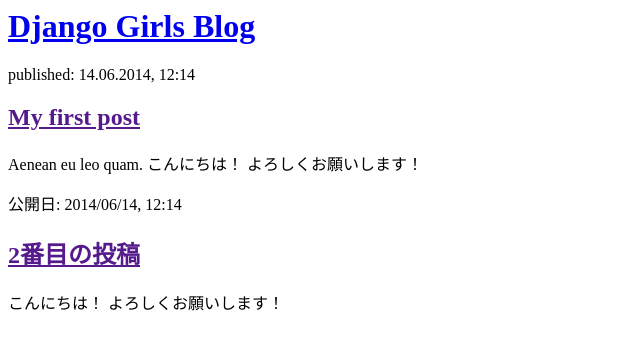
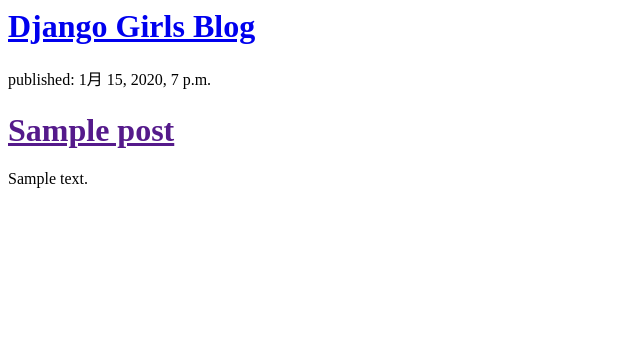
Before and after one commit to gamer0819/my-first-blog, a Django app: template blog/templates/blog/post_list.html in a window 1280 px wide. Shown: the top 350 px of the page, without its empty margins (0-640 px from the left). Run offline with Django 3.2, Linux system fonts and the light colour scheme; the template is opened without the code that fills it: values that come from a table or form of the project are taken from there, others are empty; tables that the repository leaves empty hold one stand-in row (values such as "Sample post").

Commit message:
Modified templates to display posts from database

```diff
--- a/blog/models.py
+++ b/blog/models.py
@@ -1,17 +1,17 @@
 from django.db import models
 from django.utils import timezone
 
+
 class Post(models.Model):
-	author = models.ForeignKey('auth.User', on_delete=models.CASCADE)
-	title = models.CharField(max_length=200)
-	text = models.TextField(
-		default=timezone.now)
-	created_date = models.DateTimeField(
-		blank=True, null=True)
+    author = models.ForeignKey('auth.User', on_delete=models.CASCADE)
+    title = models.CharField(max_length=200)
+    text = models.TextField()
+    created_date = models.DateTimeField(default=timezone.now)
+    published_date = models.DateTimeField(blank=True, null=True)
 
-	def publish(self):
-		self.published_date = timezone.now()
-		self.save()
+    def publish(self):
+        self.published_date = timezone.now()
+        self.save()
 
-	def __str__(self):
-		return self.title
+    def __str__(self):
+        return self.title
--- a/blog/templates/blog/post_list.html
+++ b/blog/templates/blog/post_list.html
@@ -7,16 +7,12 @@
             <h1><a href="/">Django Girls Blog</a></h1>
         </div>
 
-        <div>
-            <p>published: 14.06.2014, 12:14</p>
-            <h2><a href="">My first post</a></h2>
-            <p>Aenean eu leo quam. こんにちは！ よろしくお願いします！ </p>
-        </div>
-
-        <div>
-            <p>公開日: 2014/06/14, 12:14</p>
-            <h2><a href="">2番目の投稿</a></h2>
-            <p> こんにちは！ よろしくお願いします！ </p>
-        </div>
+        {% for post in posts %}
+        	<div>
+        		<p>published: {{post.published_date}}</p>
+        		<h1><a href="">{{post.title}}</a></h1>
+        		<p>{{post.text|linebreaksbr}}</p>
+        	</div>
+        {% endfor %}
     </body>
 </html>
--- a/blog/views.py
+++ b/blog/views.py
@@ -1,4 +1,7 @@
 from django.shortcuts import render
+from django.utils import timezone
+from .models import Post
 
 def post_list(request):
-	return render(request,'blog/post_list.html', {})
+	posts = Post.objects.filter(published_date__lte=timezone.now()).order_by('published_date')
+	return render(request,'blog/post_list.html', {'posts': posts})
```
Also changed, not shown: blog/migrations/0002_auto_20181222_2038.py (added).
